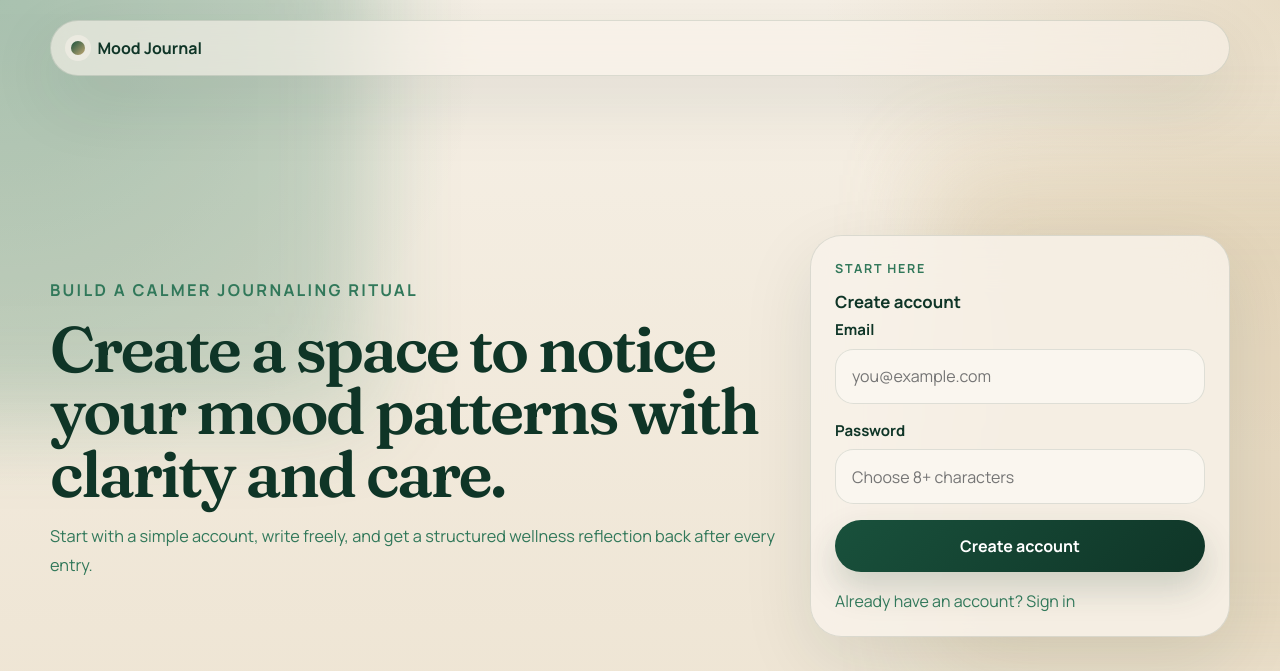
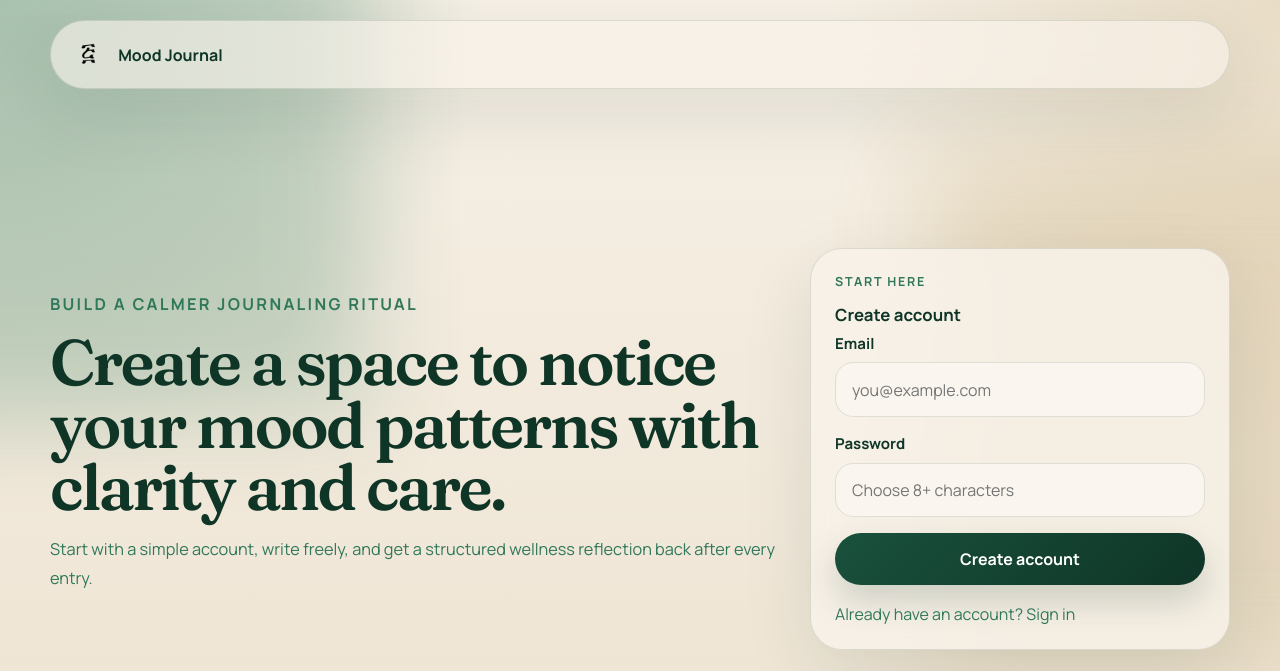
Before and after one commit to paganini116/mood-journal, a Flask app: page /auth/signup in a window 1280 px wide. Shown: the top 671 px of the page. Run offline with Flask 3, Linux system fonts and the light colour scheme.

Commit message:
added logo for branding

```diff
--- a/app/static/style.css
+++ b/app/static/style.css
@@ -93,12 +93,11 @@ textarea {
   font-weight: 700;
 }
 
-.brand-mark {
-  width: 0.9rem;
-  height: 0.9rem;
-  border-radius: 999px;
-  background: linear-gradient(135deg, #19513c, #c3a873);
-  box-shadow: 0 0 0 6px rgba(248, 242, 234, 0.55);
+.brand-logo {
+  display: block;
+  width: 2.2rem;
+  height: 2.2rem;
+  object-fit: contain;
 }
 
 .site-nav {
--- a/app/templates/base.html
+++ b/app/templates/base.html
@@ -18,7 +18,11 @@
     <div class="shell">
       <header class="site-header">
         <a class="brand" href="{{ url_for('home') }}">
-          <span class="brand-mark"></span>
+          <img
+            class="brand-logo"
+            src="{{ url_for('static', filename='images/phive-logo.png') }}"
+            alt="Mood Journal logo"
+          >
           <span>Mood Journal</span>
         </a>
         {% if g.user %}
```
Also changed, not shown: app/static/images/phive-logo.png (added), instance/mood_journal.sqlite3, 1 other file.
